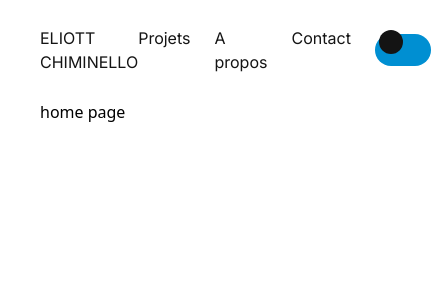
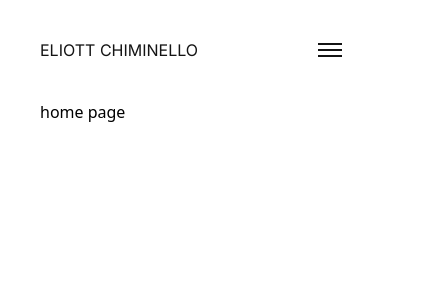
Before and after one commit to echimine/PortfolioV2, a Nuxt app: page / in a window 390 px wide. Shown: the top 300 px of the page, 431 px wide, since content can reach past the window. Built offline with nearby package versions, Linux system fonts and the light colour scheme.

Commit message:
added MenuMobile in /header

```diff
--- a/app/components/Cards/CardProjets.vue
+++ b/app/components/Cards/CardProjets.vue
@@ -4,17 +4,17 @@
     v-for="projet in projets"
     :key="projet.id"
   >
-    <article class="flex items-center gap-20 py-10">
+    <article class="flex items-center gap-10 lg:gap-20 py-10 flex-wrap">
       <div>
         <img
           :src="projet.image"
           :alt="`image de couverture du projet ${projet.title}`"
           :title="`image de couverture du projet ${projet.title}`"
-          class="max-w-md rounded-lg"
+          class="w-full lg:w-md rounded-lg"
         />
       </div>
-      <div class="flex flex-col justify-between gap-10">
-        <div>
+      <div class="flex flex-col justify-between gap-4 lg:gap-10">
+        <div class="flex items-center gap-4">
           <Typographie size="h3" weight="medium" as="h3">{{
             projet.title
           }}</Typographie>
--- a/app/components/Header/Header.vue
+++ b/app/components/Header/Header.vue
@@ -8,8 +8,11 @@
           <Typographie>ELIOTT CHIMINELLO</Typographie>
         </NuxtLink>
       </li>
-      <li>
+      <li class="hidden md:block">
         <HeaderMenuDesktop />
+      </li>
+      <li class="block md:hidden">
+        <HeaderMenuMobile />
       </li>
     </ul>
   </header>
--- a/app/components/Header/MenuMobile.vue
+++ b/app/components/Header/MenuMobile.vue
@@ -1,5 +1,85 @@
 <template>
-  <div></div>
+  <div class="relative md:hidden">
+    <!-- Bouton hamburger EN DEHORS de menuRef -->
+    <button
+      @click="toggleMenu"
+      class="p-2 focus:outline-none z-30 relative"
+      ref="buttonRef"
+    >
+      <span
+        class="block w-6 h-0.5 bg-black dark:bg-white transition-all duration-300 mb-1"
+        :class="{ 'rotate-45 translate-y-1.5': isOpen }"
+      />
+      <span
+        class="block w-6 h-0.5 bg-black dark:bg-white transition-all duration-300"
+        :class="{ 'opacity-0': isOpen }"
+      />
+      <span
+        class="block w-6 h-0.5 bg-black dark:bg-white transition-all duration-300 mt-1"
+        :class="{ '-rotate-45 -translate-y-1.5': isOpen }"
+      />
+    </button>
+
+    <!-- Menu déroulant DANS SON WRAPPER -->
+    <transition name="fade">
+      <div
+        v-if="isOpen"
+        ref="menuRef"
+        class="absolute right-0 top-12 w-56 bg-white dark:bg-black shadow-lg rounded-xl p-4 flex flex-col gap-4 z-20"
+      >
+        <NuxtLink
+          @click="closeMenu"
+          to="/projets"
+          :class="getLinkClass('/projets')"
+          >Projets</NuxtLink
+        >
+        <NuxtLink
+          @click="closeMenu"
+          to="/a-propos"
+          :class="getLinkClass('/a-propos')"
+          >À propos</NuxtLink
+        >
+        <NuxtLink
+          @click="closeMenu"
+          to="/contact"
+          :class="getLinkClass('/contact')"
+          >Contact</NuxtLink
+        >
+        <SwitchColor />
+      </div>
+    </transition>
+  </div>
 </template>
 
-<script setup lang="ts"></script>
+<script setup lang="ts">
+import { ref } from 'vue';
+import { useRoute } from 'vue-router';
+import { onClickOutside } from '@vueuse/core';
+import SwitchColor from '../Buttons/SwitchColor.vue';
+
+const isOpen = ref(false);
+const route = useRoute();
+const menuRef = ref<HTMLElement | null>(null);
+const buttonRef = ref<HTMLElement | null>(null);
+
+const toggleMenu = () => {
+  isOpen.value = !isOpen.value;
+};
+
+const closeMenu = () => {
+  isOpen.value = false;
+};
+
+const getLinkClass = (targetPath: string) => {
+  return route.path === targetPath
+    ? 'underline text-blue dark:text-orange font-Inter font-normal'
+    : 'font-Inter font-normal dark:text-white text-black';
+};
+
+// ✅ ferme le menu si on clique en dehors du menu ET du bouton
+onClickOutside(menuRef, (event) => {
+  if (isOpen.value && !buttonRef.value?.contains(event.target as Node)) {
+    closeMenu();
+  }
+});
+</script>
--- a/nuxt.config.ts
+++ b/nuxt.config.ts
@@ -33,11 +33,7 @@ export default defineNuxtConfig({
   },
 
   devtools: { enabled: true },
-  modules: [
-    '@nuxtjs/tailwindcss',
-    '@nuxtjs/google-fonts',
-    '@nuxt/image',
-  ],
+  modules: ['@nuxtjs/tailwindcss', '@nuxtjs/google-fonts', '@nuxt/image'],
   googleFonts: {
     families: {
       Inter: true,
--- a/package.json
+++ b/package.json
@@ -14,6 +14,7 @@
     "@nuxt/image": "^1.10.0",
     "@nuxtjs/google-fonts": "^3.2.0",
     "@nuxtjs/tailwindcss": "^6.13.2",
+    "@vueuse/core": "^13.1.0",
     "lucide-react": "^0.503.0",
     "nuxt": "^3.16.2",
     "vue": "^3.5.13",
```
Also changed, not shown: 1 other file (tests, documents, lock files or other folders).
